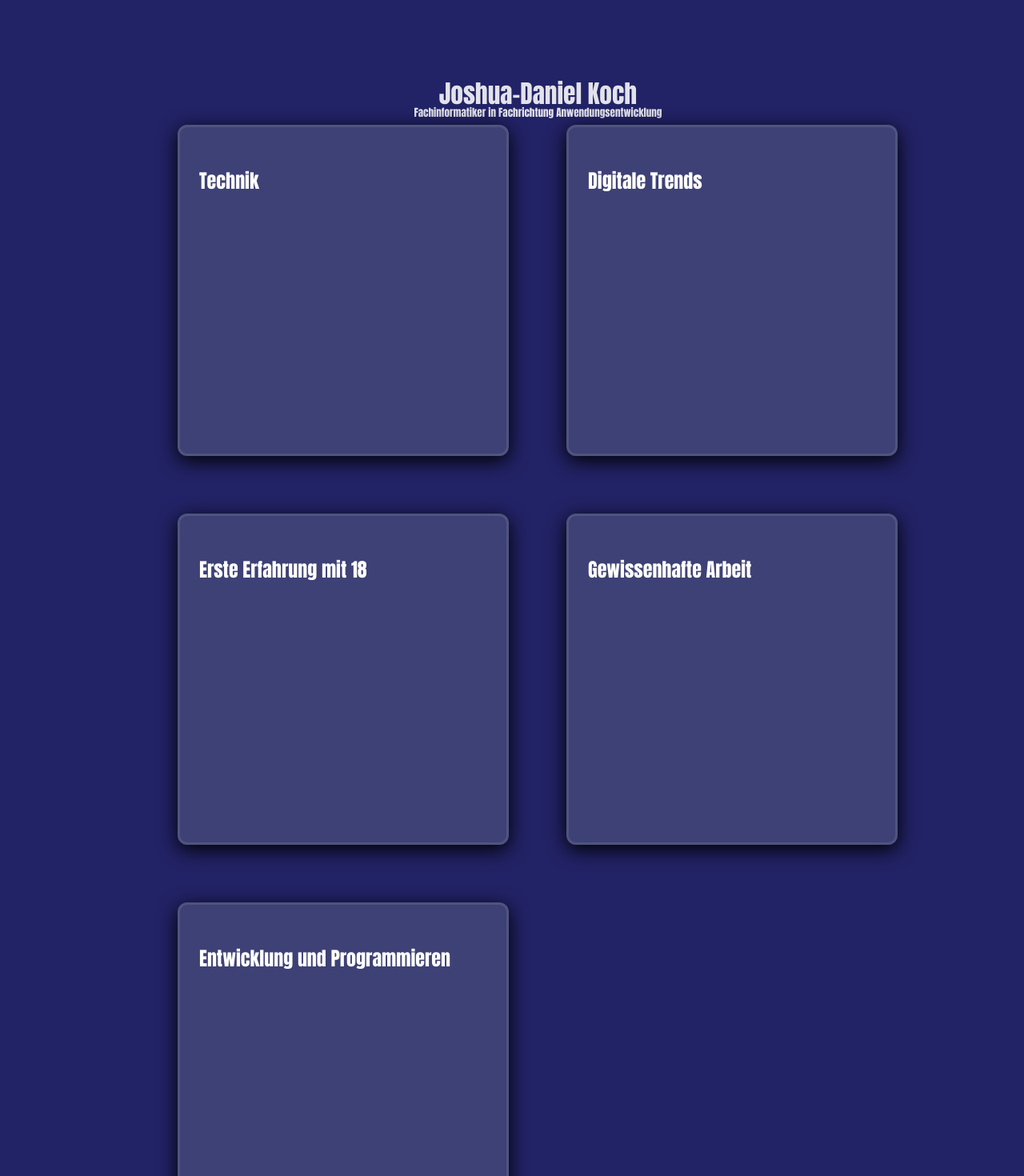
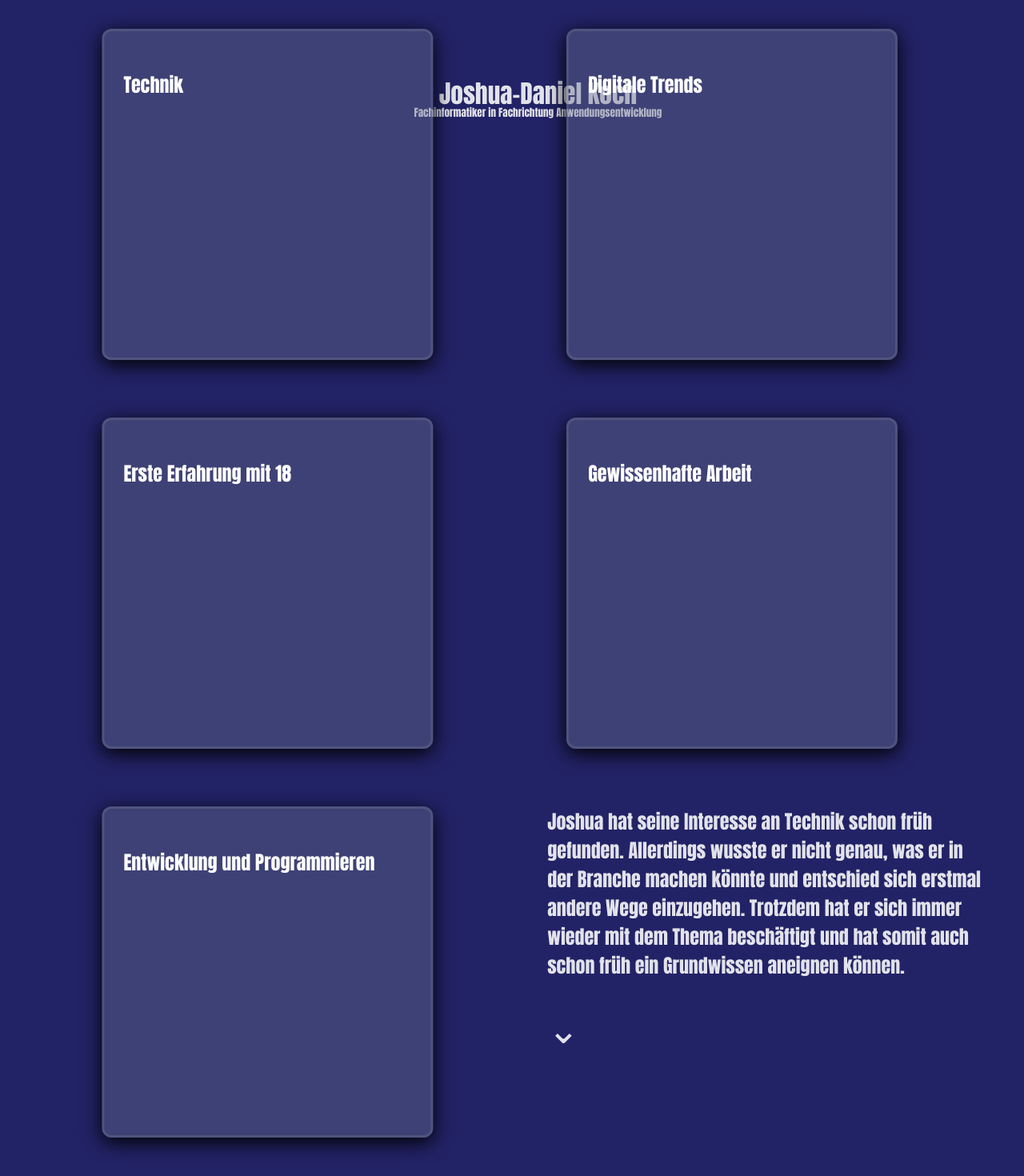
Before and after one commit to Jayk-developes/Portfolio, a Vue app: page / in a window 1280 px wide. Shown: the part 1330-2800 px from the top of the page at 80% size. Built offline with nearby package versions, Linux system fonts and the light colour scheme.

Commit message:
Add Infos to Cards

```diff
--- a/src/App.vue
+++ b/src/App.vue
@@ -2,6 +2,7 @@
 import Navbar from "./components/Navbar.vue";
 import Content from "./components/Content.vue";
 import "./trail.ts";
+import "./scrollIntoView.ts"
 
 document.addEventListener("DOMContentLoaded", () => {
   let wallpaper = document.getElementById("wallpaper")
@@ -24,6 +25,7 @@ document.addEventListener("DOMContentLoaded", () => {
 </script>
 
 <template>
+  <span style="width: 1px; height: 1px; background-color: transparent" id="veryTop"></span>
   <img src="./media/mountain.gif" alt="wallpaper" class="wallpaper" id="wallpaper">
   <div class="home_grid">
     <div><Navbar /></div>
--- a/src/components/Content.vue
+++ b/src/components/Content.vue
@@ -1,5 +1,5 @@
 <script setup lang="ts">
-
+import "../scrollIntoView.ts"
 document.addEventListener("DOMContentLoaded", () => {
   const joshua = document.getElementById("joshua") as HTMLElement
   const joshua_data_separator = document.getElementById("joshua_data_separator") as HTMLElement
@@ -14,6 +14,8 @@ document.addEventListener("DOMContentLoaded", () => {
   const data_skills_separator = document.getElementById("data_skills_separator") as HTMLElement
   const skills = document.getElementById("skills") as HTMLElement
   const contact_header = document.getElementById("contact_header") as HTMLElement
+
+  const content_personal_sections = document.querySelectorAll("#content_personal_sections")
 
   if (joshua.getBoundingClientRect().bottom > 0) {
     joshua.classList.add("fixed_content")
@@ -33,10 +35,11 @@ document.addEventListener("DOMContentLoaded", () => {
 
   addEventListener("scroll", (event) => {
     if(!(isElementAbove(personalData, -100000, -270)))
-    scrollAnimation(personalData, joshua, top_joshua_separator, joshua_data_separator, cv_header)
+    scrollAnimation(personalData, joshua, top_joshua_separator, joshua_data_separator, cv_header, content_personal_sections)
     if (isElementAbove(personalData, -2100, -270)) {
       cv_header.style.marginTop = "0rem"
       scrollAnimation(cv, cv_header, joshua_cv_separator, data_cv_separator, skills_header)
+      content_personal_sections.style.display = "none"
     }
     if (isElementAbove(cv, -2000, -270)) {
       skills_header.style.marginTop = "0rem"
@@ -46,11 +49,16 @@ document.addEventListener("DOMContentLoaded", () => {
   });
 
 
-  const scrollAnimation = (targetData: HTMLElement, targetHeader: HTMLElement, separatortop?: HTMLElement, separatorbtm: HTMLElement, lowerHeader?: HTMLElement) => {
+  const scrollAnimation = (targetData: HTMLElement, targetHeader: HTMLElement, separatortop?: HTMLElement, separatorbtm: HTMLElement, lowerHeader?: HTMLElement, targetDataContent?: HTMLElement) => {
     const isOnScreen = isElementOnScreen(targetData)
     const dataAbove = isElementAbove(targetData, -2100, -270)
     targetHeader.style.marginTop = "0rem"
     targetData.classList.toggle('scale', isOnScreen);
+    if (targetDataContent) {
+      for (let i = 0; i < targetDataContent.length; i++) {
+        targetDataContent[i].style.display = isOnScreen ? "block" : "none";
+      }
+    }
     targetHeader.classList.toggle('fixed_content', !isOnScreen);
     targetHeader.classList.toggle('scalePointSeven', isOnScreen);
     (isOnScreen) ? document.documentElement.style.setProperty("background-color", "#222266") : document.documentElement.style.setProperty("background-color", "#222222")
@@ -75,21 +83,48 @@ document.addEventListener("DOMContentLoaded", () => {
     </div>
     <div style="margin-bottom:100rem" id="joshua_data_separator"></div>
     <div class="content_grid" id="personalData">
-      <div id="content_personal">
+      <div id="content_personal" style="z-index: 10;">
         <p> Technik </p>
       </div>
-      <div id="content_personal">
+      <div id="content_personal" style="z-index: 8;">
         <p> Digitale Trends </p>
       </div>
-      <div id="content_personal">
+
+      <div id="content_personal" style="z-index: 6;">
         <p> Erste Erfahrung mit 18 </p>
       </div>
-      <div id="content_personal">
+      <div id="content_personal" style="z-index: 4;">
         <p> Gewissenhafte Arbeit </p>
       </div>
-      <div id="content_personal">
+      <div id="content_personal" style="z-index: 2;">
         <p> Entwicklung und Programmieren </p>
       </div>
+      <section style="z-index: 9;" id="content_personal_sections">
+        <p>Joshua hat seine Interesse an Technik schon früh gefunden. Allerdings wusste er nicht genau, was er in der Branche machen könnte und entschied sich erstmal
+        andere Wege einzugehen. Trotzdem hat er sich immer wieder mit dem Thema beschäftigt und hat somit auch schon früh ein Grundwissen aneignen können.</p>
+        <span style="font-size: 2rem; margin-top: -1rem">&#8964;</span>
+      </section>
+      <section style="z-index: 7;" id="content_personal_sections">
+        <p>Joshua hat seine Interesse an Technik schon früh gefunden. Allerdings wusste er nicht genau, was er in der Branche machen könnte und entschied sich erstmal
+        andere Wege einzugehen. Trotzdem hat er sich immer wieder mit dem Thema beschäftigt und hat somit auch schon früh ein Grundwissen aneignen können.</p>
+        <span style="font-size: 2rem; margin-top: -1rem">&#8964;</span>
+      </section>
+      <section style="z-index: 5;" id="content_personal_sections">
+        <p>Joshua hat seine Interesse an Technik schon früh gefunden. Allerdings wusste er nicht genau, was er in der Branche machen könnte und entschied sich erstmal
+        andere Wege einzugehen. Trotzdem hat er sich immer wieder mit dem Thema beschäftigt und hat somit auch schon früh ein Grundwissen aneignen können.</p>
+        <span style="font-size: 2rem; margin-top: -1rem">&#8964;</span>
+      </section>
+      <section style="z-index: 3;" id="content_personal_sections">
+        <p>Joshua hat seine Interesse an Technik schon früh gefunden. Allerdings wusste er nicht genau, was er in der Branche machen könnte und entschied sich erstmal
+        andere Wege einzugehen. Trotzdem hat er sich immer wieder mit dem Thema beschäftigt und hat somit auch schon früh ein Grundwissen aneignen können.</p>
+        <span style="font-size: 2rem; margin-top: -1rem">&#8964;</span>
+      </section>
+      <section style="z-index: 1;" id="content_personal_sections">
+        <p>Joshua hat seine Interesse an Technik schon früh gefunden. Allerdings wusste er nicht genau, was er in der Branche machen könnte und entschied sich erstmal
+        andere Wege einzugehen. Trotzdem hat er sich immer wieder mit dem Thema beschäftigt und hat somit auch schon früh ein Grundwissen aneignen können.</p>
+        <span style="font-size: 2rem; margin-top: -1rem">&#8964;</span>
+      </section>
+
     </div>
     <!--    <p>Ich war schon von Kind aus interessiert an Technik und Digitale Trends.-->
     <!--      Trotzdem habe ich erst im Alter von 18 meine ersten Erfahrungen mit Entwicklung und Programmieren gemacht.-->
--- a/src/components/Navbar.vue
+++ b/src/components/Navbar.vue
@@ -1,13 +1,14 @@
 <script setup lang="ts">
+import "../scrollIntoView.ts"
 </script>
 
 <template>
   <div class="navbar">
-    <a href="#">Home</a>
-    <a href="#">Joshua-Daniel Koch</a>
-    <a href="#">Lebenslauf</a>
-    <a href="#">Skills</a>
-    <a href="#">Kontakt</a>
+    <input type="button" id="nav_home" value="Home">
+    <input type="button" id="nav_personal_data" value="Joshua-Daniel Koch">
+    <input type="button" id="nav_CV" value="Lebenslauf">
+    <input type="button" id="nav_skills" value="Skills">
+    <input type="button" id="nav_contact" value="Kontakt">
   </div>
 </template>
 
--- a/src/css/main.scss
+++ b/src/css/main.scss
@@ -1,7 +1,11 @@
 @import "variables";
 
-:root, a {
+:root, a, button, input {
   cursor: none !important;
+}
+
+:root, body {
+  background-color: #000011 !important;
 }
 
 .square {
@@ -49,20 +53,23 @@
   left: 0;
   padding: 3rem 1rem 1rem 1rem;
 
-  a {
+  input {
+    background-color: transparent;
+    border: transparent;
     margin: 0 0;
     padding: 0.5rem;
     font-size: $font_size_all;
+    text-align: left;
     color: $primary_text;
     border-radius: .5em;
     transition: all ease-in-out .2s;
   }
 
-  a:first-child {
+  input:first-child {
     margin-top: 6rem;
   }
 
-  a:hover {
+  input:hover {
     background-color: $secondary_trans;
   }
 }
@@ -102,15 +109,16 @@
   flex-wrap: wrap;
   justify-content: center;
   gap: 1rem;
-  transition: all ease-in-out .4s;
+  transition: all ease-in-out 0.4s;
 
   div {
+    z-index: 0;
     font-weight: bold;
     line-height: 1;
-    border-radius: .5rem;
+    border-radius: 0.5rem;
     padding: 1rem;
     margin: 1rem;
-    height: 15rem;
+    height: 10rem;
     width: 15rem;
     color: $primary_text;
     flex-basis: 30%;
@@ -124,7 +132,60 @@
       transform: scaleY(1.5);
     }
   }
+
+  section {
+    border-radius: .5rem;
+    background-color: $primary;
+    display: none;
+    opacity: 1;
+    position: absolute;
+    width: 30%;
+    height: 12.6rem;
+    padding: 0 .5rem 1rem;
+    margin-top: 0 !important;
+    transition: $primary_transition_fade;
+
+    p {
+      height: 11.6rem;
+      overflow: scroll;
+    };
+
+    @for $i from 6 to 13 {
+      &:nth-child(#{$i}) {
+        @if $i % 2 == 1 {
+           left: 52.75%;
+          top: calc(17% * ($i - 6) - 14.5%);
+      } @else {
+          right: 52.75%;
+          top: calc(17% * ($i - 5) - 14.5%)}
+
+      }
+    }
+
+    &:last-child {
+      left: 50%;
+      transform: translate(-50%);
+    }
+
+    &:hover {
+      padding-top: 12.5rem;
+      opacity: 1;
+    }
+
+    p {
+      margin-top: 0;
+    }
+  }
+
+  span {
+    display: block;
+    position: absolute;
+    top: 87.5%;
+    left: 90%;
+    font-size: $font_large;
+  }
 }
+
   #content_personal {
     background-image: url('../media/placeholder_technik.png');
 
--- /dev/null
+++ b/src/scrollIntoView.ts
@@ -0,0 +1,42 @@
+document.addEventListener("DOMContentLoaded", () => {
+    let nav_home = document.getElementById("nav_home") as HTMLElement
+    let nav_personal = document.getElementById("nav_personal_data") as HTMLElement
+    let nav_CV = document.getElementById("nav_CV") as HTMLElement
+    let nav_skills = document.getElementById("nav_skills") as HTMLElement
+    let nav_contact = document.getElementById("nav_contact") as HTMLElement
+
+    let wallpaper = document.getElementById("veryTop") as HTMLElement
+    let personal_data = document.getElementById("personalData") as HTMLElement
+    let cv = document.getElementById("cv") as HTMLElement
+    let skills = document.getElementById("skills") as HTMLElement
+    let contact = document.getElementById("contact_header") as HTMLElement
+
+    nav_home.addEventListener("click", () => {
+        wallpaper.scrollIntoView({behavior: "smooth"})
+    })
+    nav_personal.addEventListener("click", () => {
+        personal_data.scrollIntoView({behavior: "smooth"})
+        setTimeout(() => {
+            personal_data.scrollIntoView({behavior: "smooth"})
+        }, 300)
+    })
+    nav_CV.addEventListener("click", () => {
+        cv.scrollIntoView({behavior: "smooth"})
+        setTimeout(() => {
+            cv.scrollIntoView({behavior: "smooth"})
+        }, 300)
+    })
+    nav_skills.addEventListener("click", () => {
+        skills.scrollIntoView({behavior: "smooth"})
+        setTimeout(() => {
+            skills.scrollIntoView({behavior: "smooth"})
+        }, 300)
+    })
+    nav_contact.addEventListener("click", () => {
+        contact.scrollIntoView({behavior: "smooth"})
+        setTimeout(() => {
+            contact.scrollIntoView({behavior: "smooth"})
+        }, 500)
+    })
+
+});
--- a/src/style.css
+++ b/src/style.css
@@ -4,7 +4,7 @@
   font-weight: 200;
 
   color: rgba(255, 255, 255, 0.87);
-  background-color: #002;
+  background-color: #000;
   transition: all ease-in-out .2s;
 
   font-synthesis: none;
```
Also changed, not shown: src/css/_variables.scss (+6 -6 lines), src/trail.ts (+7 -4 lines).
